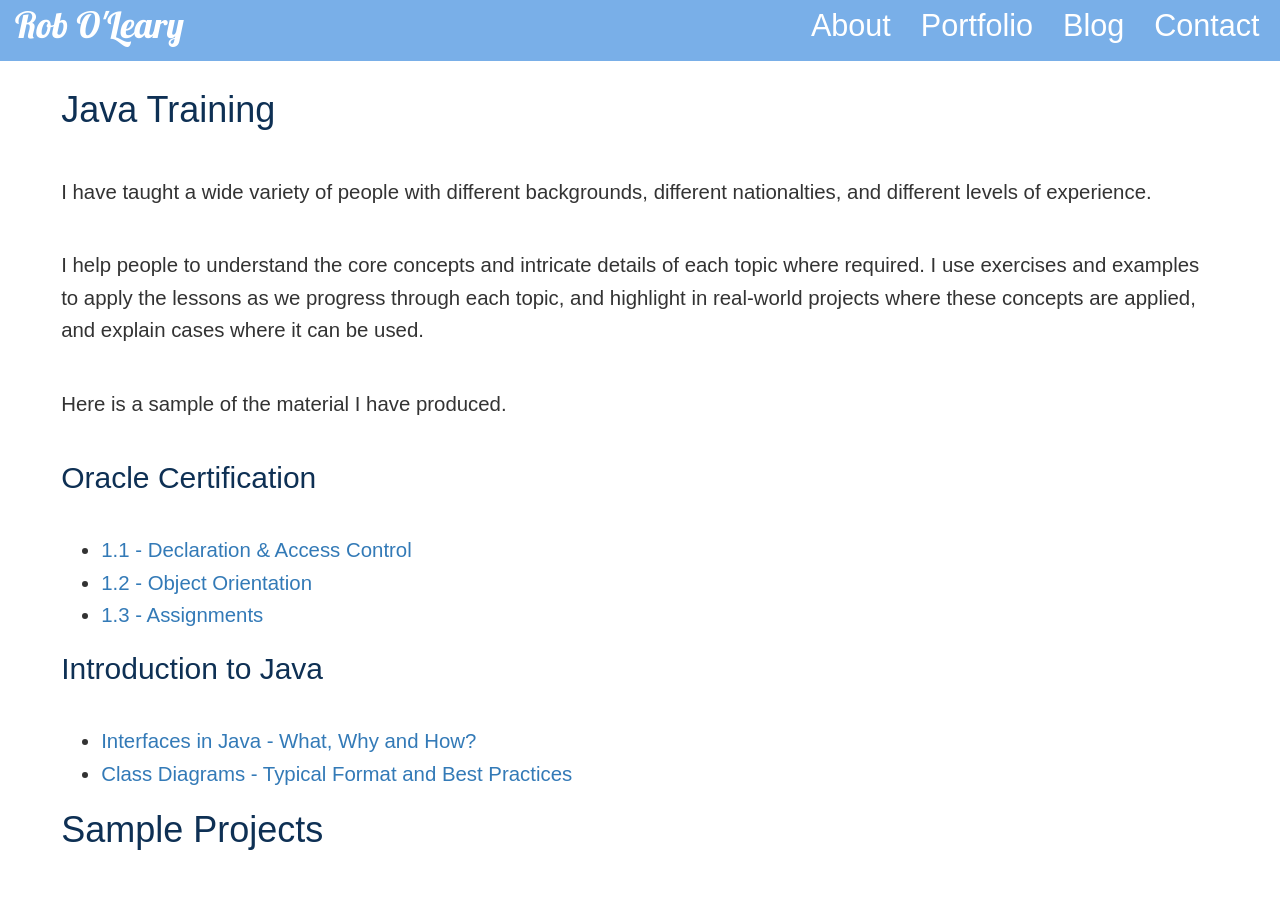
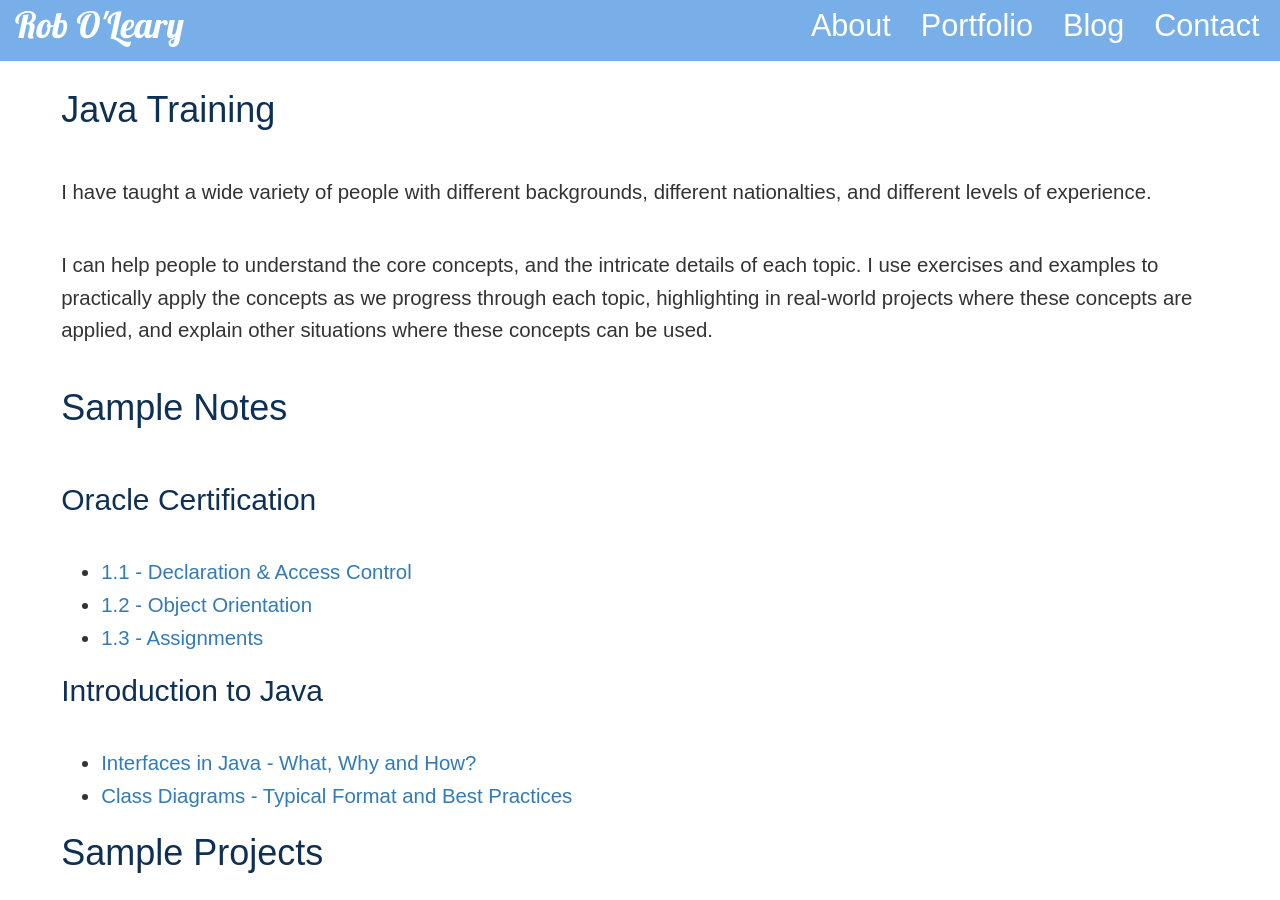
Before and after one commit to robole/robole.github.io, a Jekyll site: the page built from _pages/java-training.html, in a window 1280 px wide and 900 px high. Built offline with Jekyll 4.4.1, drawn with Linux system fonts in a browser that asks for light colours.

Commit message:
update java t

```diff
--- a/_pages/invoicing-framing-business.html
+++ b/_pages/invoicing-framing-business.html
@@ -7,6 +7,7 @@ permalink: /invoicing-framing-business
   <h1>Invoicing for a Framing Business</h1>
   <p>The Owner wanted to reduce entry mistakes and improve efficiency for creating invoices. He wanted to continue using Microsoft Excel, and had a small number of big clients. So, a simple solution in Excel was preferable.</p>
   <p>I compiled a full product list. I created the application to have dropdown lists for the entry of the products and categories for each line item within the worksheet, the prices would be autofilled on selection.</p>
-  <p>The Manager can update the product list with new products and prices if desired, and the Application will update the dropdown lists instantly. Simple, effective, and exactly what the Owner needed!</p>
+  <p>The Manager can update the product list with new products and prices if desired, and the Application will update the dropdown lists instantly.</p>
+  <p>Simple, effective, and exactly what the Owner needed!</p>
   <img src="assets/img/invoicing-overview.png" alt="excel invoice" />
 </div>
--- a/_pages/java-training.html
+++ b/_pages/java-training.html
@@ -6,8 +6,8 @@ permalink: /java-training
 <div class="java-training top-container content scrollable">
   <h1>Java Training</h1>
   <p>I have taught a wide variety of people with different backgrounds, different nationalties, and different levels of experience.</p>
-  <p>I help people to understand the core concepts and intricate details of each topic where required. I use exercises and examples to apply the lessons as we progress through each topic, and highlight in real-world projects where these concepts are applied, and explain cases where it can be used.</p>
-  <p>Here is a sample of the material I have produced.</p>
+  <p>I can help people to understand the core concepts, and the intricate details of each topic. I use exercises and examples to practically apply the concepts as we progress through each topic, highlighting in real-world projects where these concepts are applied, and explain other situations where these concepts can be used.</p>
+  <h1>Sample Notes</h1>
   <h2>Oracle Certification</h2>
   <ul>
     <li><a href="/java/2016/07/30/intro-java-1-1.html">1.1 - Declaration &amp; Access Control</a></li>
```
Also changed, not shown: _posts/2017-03-16-java-interfaces.md (+1 -1 lines), assets/img/java-training.svg.
